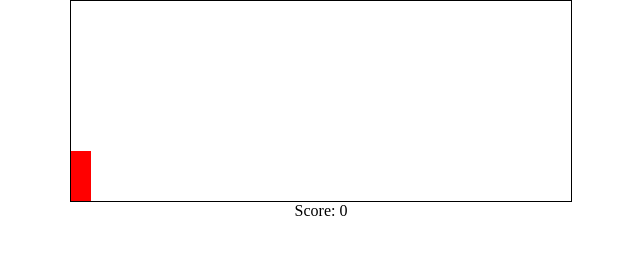
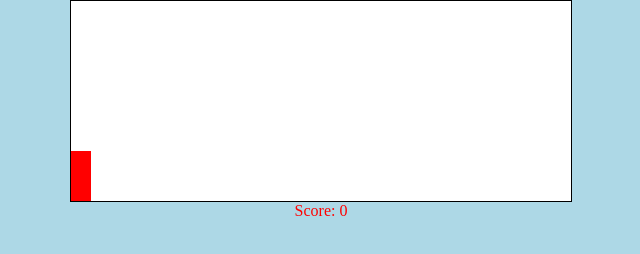
Before and after one commit to Pavan-programming/Simple-Game-Using-JavaScript, a plain HTML site: page index.html in a window 1280 px wide. Shown: the whole page, without its empty margins (319-959 px from the left). Drawn offline with Linux system fonts and the light colour scheme.

Commit message:
UPDATED CODE
T3CH GUY$

```diff
--- a/index.html
+++ b/index.html
@@ -3,7 +3,7 @@
 
 <head>
     <meta charset="UTF-8">
-    <title>Java Game</title>
+    <title>Jump Game</title>
     <link rel="stylesheet" href="style.css">
 </head>
 
--- a/style.css
+++ b/style.css
@@ -4,7 +4,12 @@
     overflow-x: hidden;
 }
 
+body{
+    background-color: lightblue;
+}
+
 .game {
+    background-color: white;
     width: 500px;
     height: 200px;
     border: 1px solid black;
@@ -48,15 +53,16 @@
     animation: block 1s infinite linear;
 }
 
-@keyframes block {
-    0% {
+@keyframes block{
+    0%{
         left: 500px;
     }
-    100% {
+    100%{
         left: -20px;
     }
 }
 
-p {
+p{
+    color: red;
     text-align: center;
 }
```
Also changed, not shown: script.js (line endings or trailing spaces).
